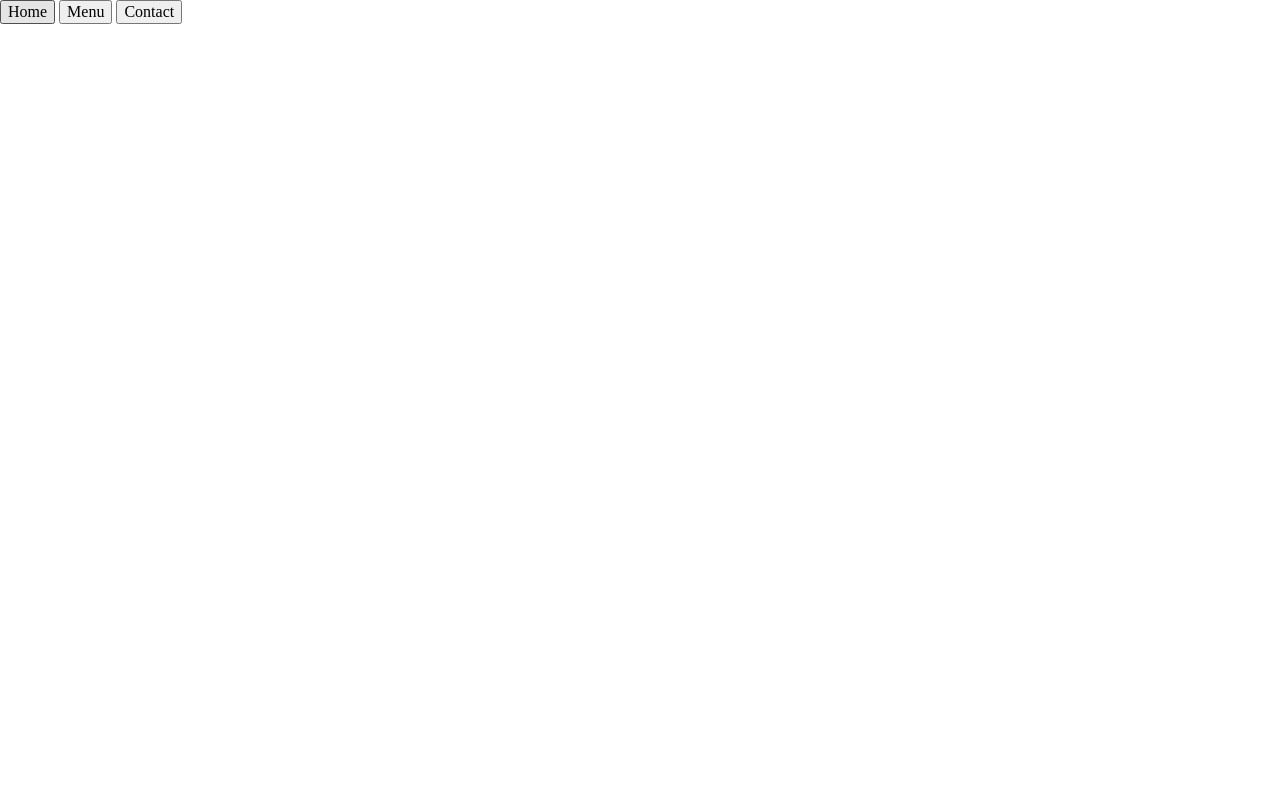
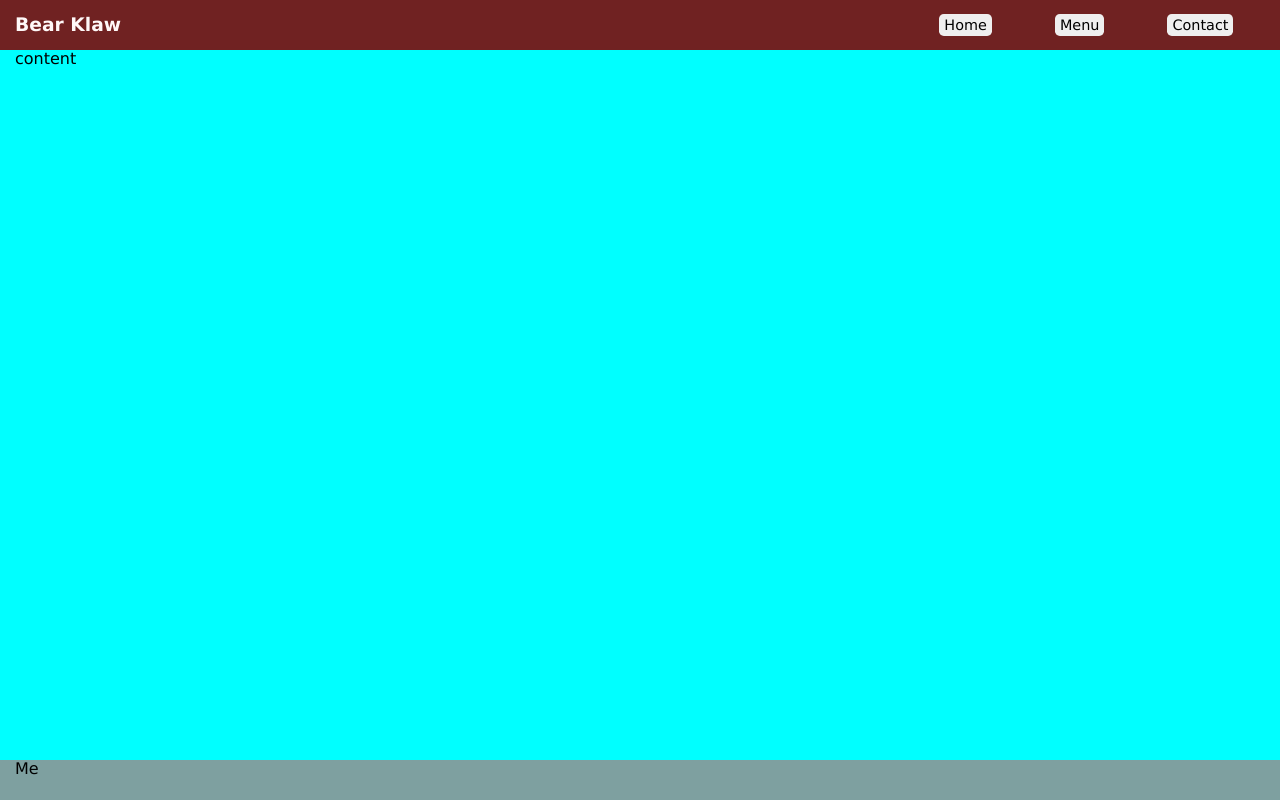
Before and after one commit to samuelpeoples/restaurant-page, a website built with webpack: page src/template.html in a window 1280 px wide. Built offline with nearby package versions, Linux system fonts and the light colour scheme.

Commit message:
Setup flexbox layout and webpack config

```diff
--- a/src/index.js
+++ b/src/index.js
@@ -1,2 +1 @@
 import "./style.css";
-alert("Alert")
--- a/src/style.css
+++ b/src/style.css
@@ -1 +1,60 @@
 @import "../node_modules/normalize.css/normalize.css";
+
+html, body{
+    background-color: aliceblue;
+    font-family:'Lucida Sans', 'Lucida Sans Regular', 'Lucida Grande', 'Lucida Sans Unicode', Geneva, Verdana, sans-serif;
+    height: 100%;
+    width: 100%;
+    padding: 0;
+    margin: 0;
+}
+
+body{
+    display: flex;
+    flex-direction: column;
+}
+
+header, main, footer{
+    padding: 0px 15px;
+}
+
+main{
+    background-color: aqua;
+    flex: 1 1 auto;
+}
+
+footer{
+    background-color: rgb(126, 160, 160);
+    height: 40px;
+}
+
+header{
+    background-color: rgb(112, 34, 34);
+}
+
+nav{
+    display: grid;
+    grid-template-columns: 1fr .4fr;
+}
+
+nav > div {
+    height: 50px;
+    display: flex;
+    align-items: center;
+}
+
+button{
+    font-size: .9rem;
+    font-weight: 100;
+    padding: 3px 5px;
+    border-radius: .3rem;
+    border: 0;
+}
+
+#nav-title{
+    color: rgb(255, 248, 248);
+}
+
+#nav-buttons{
+    justify-content: space-around;
+}
--- a/src/template.html
+++ b/src/template.html
@@ -8,13 +8,21 @@
 <body>
     <header>
         <nav>
-            <button type="button">Home</button>
-            <button type="button">Menu</button>
-            <button type="button">Contact</button>
+            <div>
+                <h3 id="nav-title">Bear Klaw</h3>
+            </div>
+            <div id="nav-buttons">
+                <button type="button">Home</button>
+                <button type="button">Menu</button>
+                <button type="button">Contact</button>
+            </div>
         </nav>
     </header>
-    <div id="content">
-
-    </div>
+    <main id="content">
+        content
+    </main>
+    <footer>
+        Me
+    </footer>
 </body>
 </html>
```
